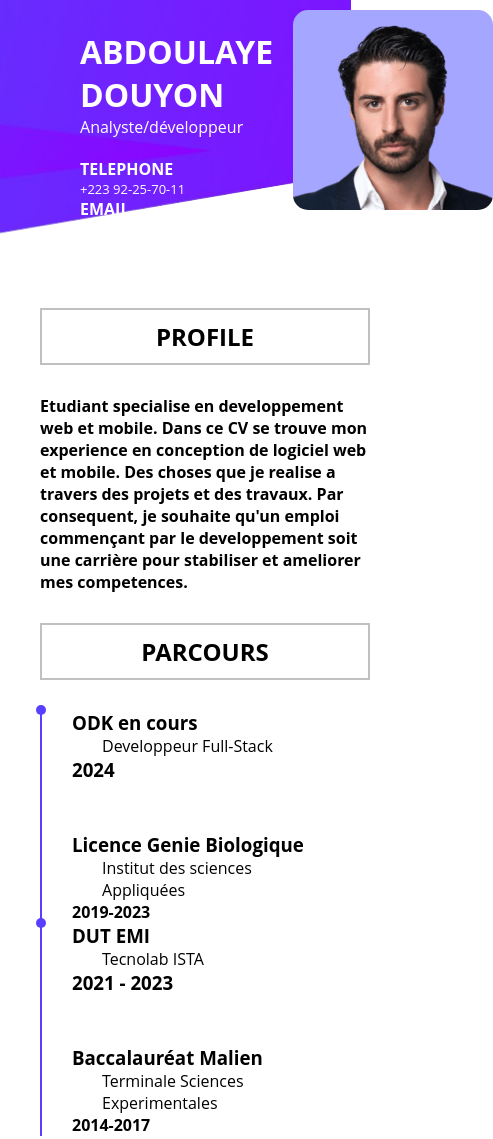
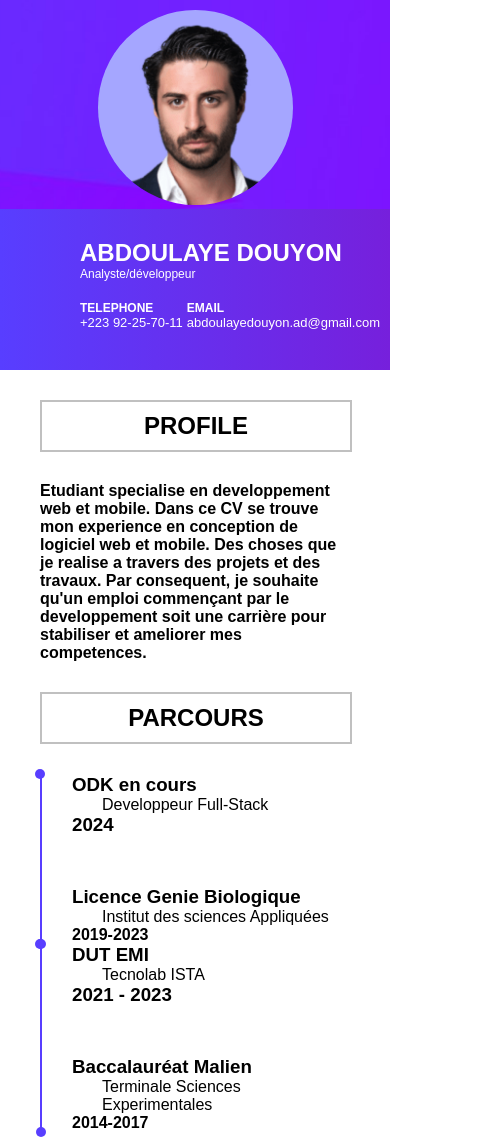
Before and after one commit to 77madel/ProjetCv, a plain HTML site: page index.html in a window 390 px wide. Shown: the top 1139 px of the page, 493 px wide, since content can reach past the window. Drawn offline with nearby package versions, Linux system fonts and the light colour scheme.

Commit message:
responsivite presque ok

```diff
--- a/index.html
+++ b/index.html
@@ -33,7 +33,7 @@
                 </div>
             </div>
         </div>
-        <div class="photo">
+        <div class="photo" style="text-align: center">
             <img src="img/1.png" alt="Photo de Profile">
         </div>
     </header>
@@ -69,7 +69,7 @@
                         <h4>2014-2017</h4>
                     </div>
                 </div>
-            </di>
+            </div>
         </section>
         <section>
             <h2>EXPERIENCES</h2>
--- a/style/style.css
+++ b/style/style.css
@@ -118,8 +118,55 @@ main section .part-element3{
     left: -6px; /* Ajustez la position horizontale du point */
 }
 
+/* Ajoutez ces styles pour créer des points ronds sur les lignes */
 
+.part:nth-child(odd)::before {
+    content: "";
+    position: absolute;
+    width: 10px;
+    height: 10px;
+    background-color: #583EFF;
+    border-radius: 50%;
+    top: 100%;
+    transform: translateY(-50%);
+    left: -6px; /* Ajustez la position horizontale du point */
+}
 
+.part:nth-child(even)::before {
+    content: "";
+    position: absolute;
+    width: 10px;
+    height: 10px;
+    background-color: #583EFF;
+    border-radius: 50%;
+    top: 100%;
+    transform: translateY(-50%);
+    left: -6px; /* Ajustez la position horizontale du point */
+}
+
+.part:nth-child(odd)::after {
+    content: "";
+    position: absolute;
+    width: 10px;
+    height: 10px;
+    background-color: #583EFF;
+    border-radius: 50%;
+    top: 0;
+    transform: translateY(-50%);
+    right: 99%; /* Ajustez la position horizontale du point */
+}
+
+.part:nth-child(even)::after {
+    content: "";
+    position: absolute;
+    width: 10px;
+    height: 10px;
+    background-color: #583EFF;
+    border-radius: 50%;
+    top: 0;
+    transform: translateY(-50%);
+    right: 99%; /* Ajustez la position horizontale du point */
+}
 
 
 hr {
@@ -178,11 +225,9 @@ hr {
     background: linear-gradient(to right, #583EFF, #7620DC); /* Dégradé linéaire */
 }
 footer h2{
+    text-align: center;
     border: 2px solid silver;
-    display: flex;
-    align-items: center;
-    justify-content: space-around;
-    margin: 30px 10px;
+    margin: 35px 35px;
     padding: 10px 10px;
 }
 footer .interet{
@@ -208,9 +253,12 @@ footer i{
     margin-right: 10px;
 }
 
-@media screen and (max-width: 768px){
-    main {
+@media screen and (max-width: 641px){
+    * {
         width: 100%;
+        margin: 0px;
+        font-family: sans-serif;
+        padding: 0px;
     }
 
     /* .interet {
@@ -222,22 +270,51 @@ footer i{
 
     }
 
-    /* .interet h2 {
-        flex-direction: column;
-    } */
-
-    header {
-        width: 90%;
+    footer h2 {
+        margin: 30px 30px;
+        width: 80%;
+    }
+    .interets-element{
+        font-size: 12px;
+        margin-bottom: 15px;
+    }
+    .interet{
+        margin-left: 10px;
     }
 
+    header{
+        display: flex;
+        flex-direction: column-reverse;
+        justify-content: center;
+        border-radius: 0;
+    }
+
+    .photo img{
+       width: 50%;
+        border-radius: 50%;
+    }
+
+
     .info{
+        font-size: 12px;
+        flex-direction: column;
+        background: linear-gradient(to right, #583EFF, #7620DC);
+        font-family: sans-serif;
 
-        flex-direction: column;
     }
 
     .info-corp{
-        flex-direction: column;
+        flex-direction: row;
+    }
+    main{
+        width: 80%;
+    }
+    footer i{
+        background: linear-gradient(to right, #583EFF, #7620DC);
+        color: white;
+        padding: 5px;
+        width: 50px;
+        border-radius: 50%;
     }
 
-
 }
```
Also changed, not shown: style.css (indentation only).
